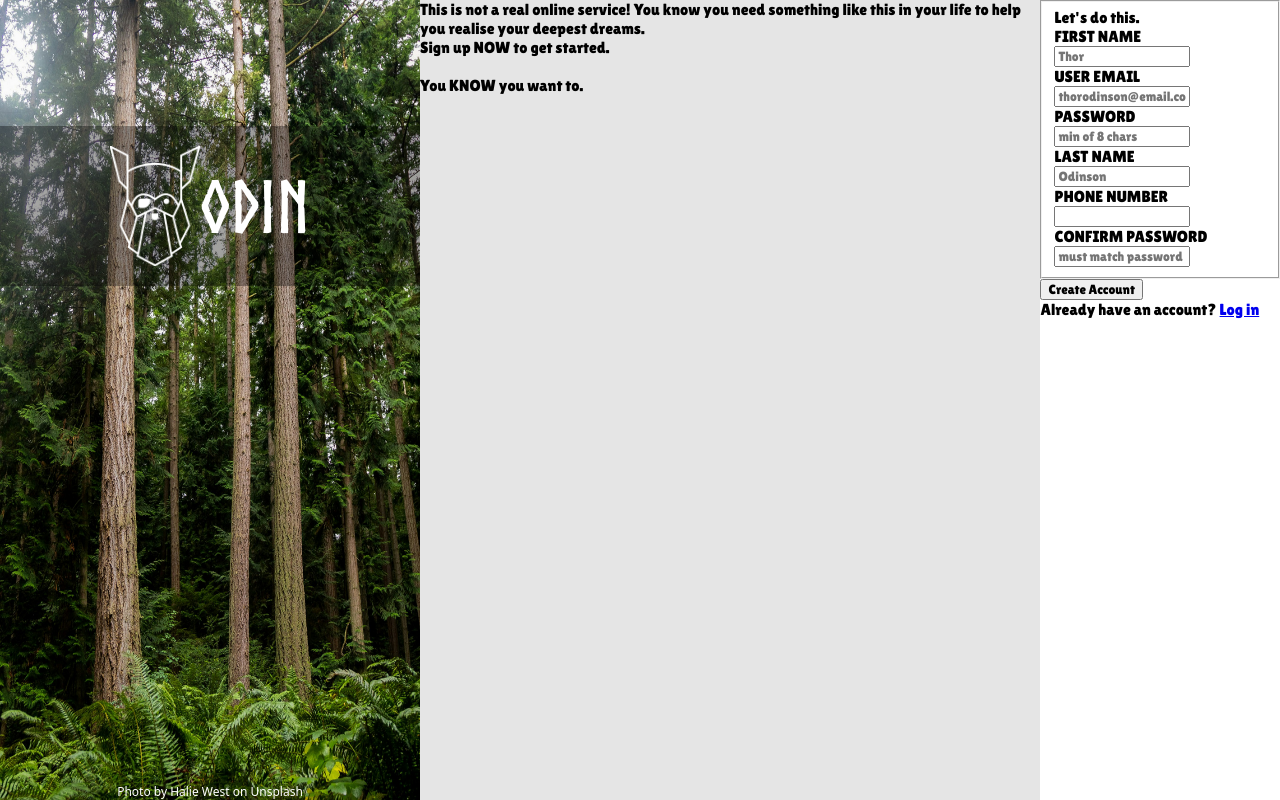
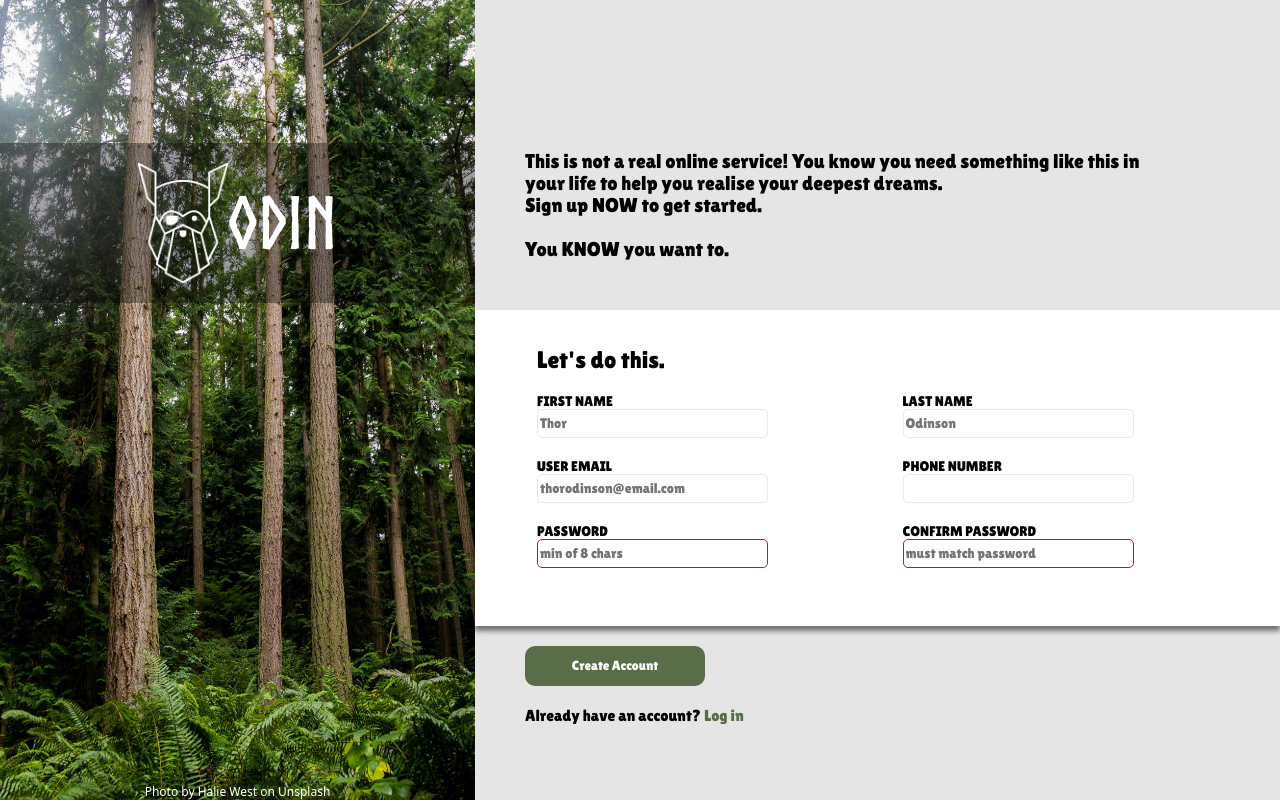
Before and after one commit to Peanuts359/odin-signup, a plain HTML site: page index.html in a window 1280 px wide. Drawn offline with Linux system fonts and the light colour scheme.

Commit message:
Touched up on index.html and style.css

```diff
--- a/styles.css
+++ b/styles.css
@@ -11,18 +11,6 @@
 @font-face {
     font-family: main_font;
     src: url(fonts/LilitaOne-Regular.ttf);
-}
-
-.logo {
-    color: white;
-}
-
-.credit {
-    font-family: system-ui, Arial, Helvetica, sans-serif;
-    font-size: 12px;
-    display: flex;
-    justify-content: center;
-    color: white;
 }
 
 body{
@@ -41,7 +29,8 @@ body{
     flex: 1 1 auto;
 }
 
-.logo{
+.logo {
+    color: white;
     display: flex;
     justify-content: center;
     align-items: center;
@@ -55,6 +44,14 @@ body{
     min-width: 420px;
 }
 
+.credit {
+    font-family: system-ui, Arial, Helvetica, sans-serif;
+    font-size: 12px;
+    display: flex;
+    justify-content: center;
+    color: white;
+}
+
 .form {
     display: flex;
     flex-direction: column;
@@ -62,3 +59,103 @@ body{
     background-color: #e5e5e5;
     height: 100%;
 }
+
+.title {
+    display: flex;
+    flex-direction: column;
+    margin: 100px 50px 50px 50px;
+    width: 650px;
+    font-size: 20px;
+    flex: 2 1 auto;
+    justify-content: flex-end;
+}
+
+.form-body {
+    display: flex;
+    flex: 3 1 auto;
+    width: 100%;
+}
+
+form {
+    display: flex;
+    flex-direction: column;
+    width: 100%;
+}
+
+fieldset {
+    display: flex;
+    flex-direction: column;
+    gap: 20px;
+    background-color: white;
+    border: none;
+    height: 300px;
+    box-shadow: 0 5px 5px rgb(0, 0, 0, 50%);
+}
+
+fieldset > p {
+    font-size: 24px;
+    margin-left: 50px;
+    margin-top: 30px;
+}
+
+.form-contents {
+    display: flex;
+}
+
+.form-left {
+    display: flex;
+    flex-direction: column;
+    gap: 20px;
+    flex: 1 1 auto;
+    margin-left: 50px;
+}
+
+.form-right {
+    display: flex;
+    flex-direction: column;
+    gap: 20px;
+    flex: 1 1 auto;
+}
+
+label {
+    display: block;
+    flex: 1 1 auto;
+    font-size: 14px;
+}
+
+input {
+    display: block;
+    flex: 1 1 auto;
+    width: 225px;
+    height: 25px;
+    border: 1px solid #e5e7eb;
+    border-radius: 5px;
+    font-size: 14px;
+}
+
+input:focus{
+    border-color: blue;
+}
+
+#password:invalid, #password_confirm:invalid {
+    border-color: red;
+}
+
+button {
+    margin: 20px 20px 20px 50px;
+    width: 180px;
+    height: 40px;
+    border-radius: 10px;
+    border: none;
+    color: white;
+    background-color: #596D48;
+}
+
+form > p {
+    margin-left: 50px;
+}
+
+a {
+    color: #596d48;
+    text-decoration: none;
+}
```
Also changed, not shown: index.html (+1 -1 lines).
